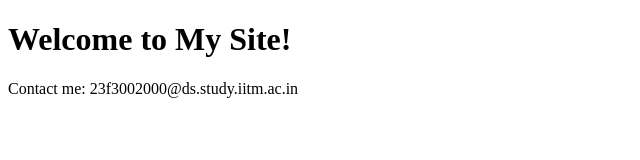
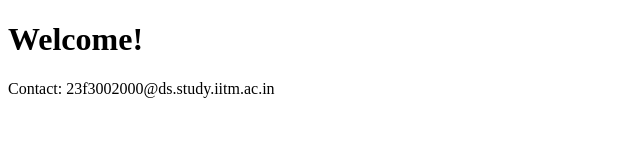
Before and after one commit to AnumayRai/my-site, a plain HTML site: page index.html in a window 1280 px wide. Shown: the whole page, without its empty margins (0-640 px from the left). Drawn offline with Linux system fonts and the light colour scheme.

Commit message:
Your commit message

```diff
--- a/index.html
+++ b/index.html
@@ -1,10 +1 @@
-<!DOCTYPE html>
-<html>
-<head>
-    <title>My GitHub Pages Site</title>
-</head>
-<body>
-    <h1>Welcome to My Site!</h1>
-    <p>Contact me: <!--email_off-->23f3002000@ds.study.iitm.ac.in<!--/email_off--></p>
-</body>
-</html>
+<!DOCTYPE html><html><head><title>My Site</title></head><body><h1>Welcome!</h1><p>Contact: <!--email_off-->23f3002000@ds.study.iitm.ac.in<!--/email_off--></p></body></html>
```
